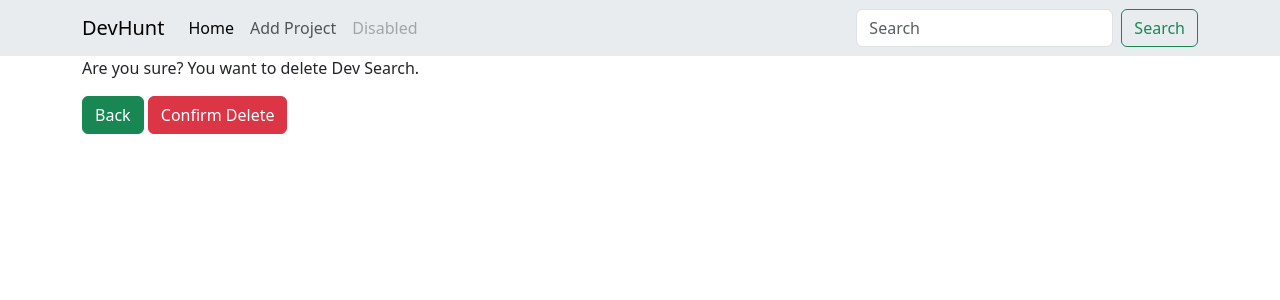
After one commit to shahidafridi-swe/devHunt, a Django app: page /delete-project/02fc8653-0c2c-4429-81fa-80e07d8104ae/ in a window 1280 px wide. The commit adds this page. Shown: the top 300 px of the page. Run offline with Django 4.2, Linux system fonts and the light colour scheme; data comes from the database, SQL or seed files in the repository; both versions use the stored data as it was after the commit.

Commit message:
project delete

```diff
--- a/projects/templates/projects/projects.html
+++ b/projects/templates/projects/projects.html
@@ -21,6 +21,7 @@
                 <th>
                     <a class="btn btn-success" href="{% url 'single-project' project.id %}">VIEW</a>
                     <a class="btn btn-warning" href="{% url 'update-project' project.id %}">UPDATE</a>
+                    <a class="btn btn-danger" href="{% url 'delete-project' project.id %}">DELETE</a>
                 </th>
             </tr>
         {% endfor %}
--- a/projects/urls.py
+++ b/projects/urls.py
@@ -7,5 +7,6 @@ urlpatterns = [
     path("project/<str:pk>/", views.project, name="single-project"),
     path("create-project/", views.createProject, name="create-project"),
     path("update-project/<str:pk>/", views.updateProject, name="update-project"),
+    path("delete-project/<str:pk>/", views.deleteProject, name="delete-project"),
 
 ]
--- a/projects/views.py
+++ b/projects/views.py
@@ -43,3 +43,14 @@ def updateProject(request, pk):
         'form': form
     }
     return render(request, 'projects/project-form.html', context)
+
+
+def deleteProject(request, pk):
+    project = Project.objects.get(id=pk)
+    if request.method == 'POST':
+        project.delete()
+        return redirect('projects')
+    context = {
+        'object': project
+    }
+    return render(request, 'delete-template.html', context)
--- /dev/null
+++ b/templates/delete-template.html
@@ -0,0 +1,17 @@
+{% extends 'main.html' %}
+
+{% block content %}
+
+<p>Are you sure? You want to delete {{ object.title }}.</p>
+
+
+<form action="" method='POST'>
+    {% csrf_token %}
+    <a class= "btn btn-success" href="{% url 'projects' %}">Back</a>
+    <input class="btn btn-danger" type="submit" value="Confirm Delete">
+
+
+</form>
+
+
+{% endblock content %}
```
Also changed, not shown: db.sqlite3.
